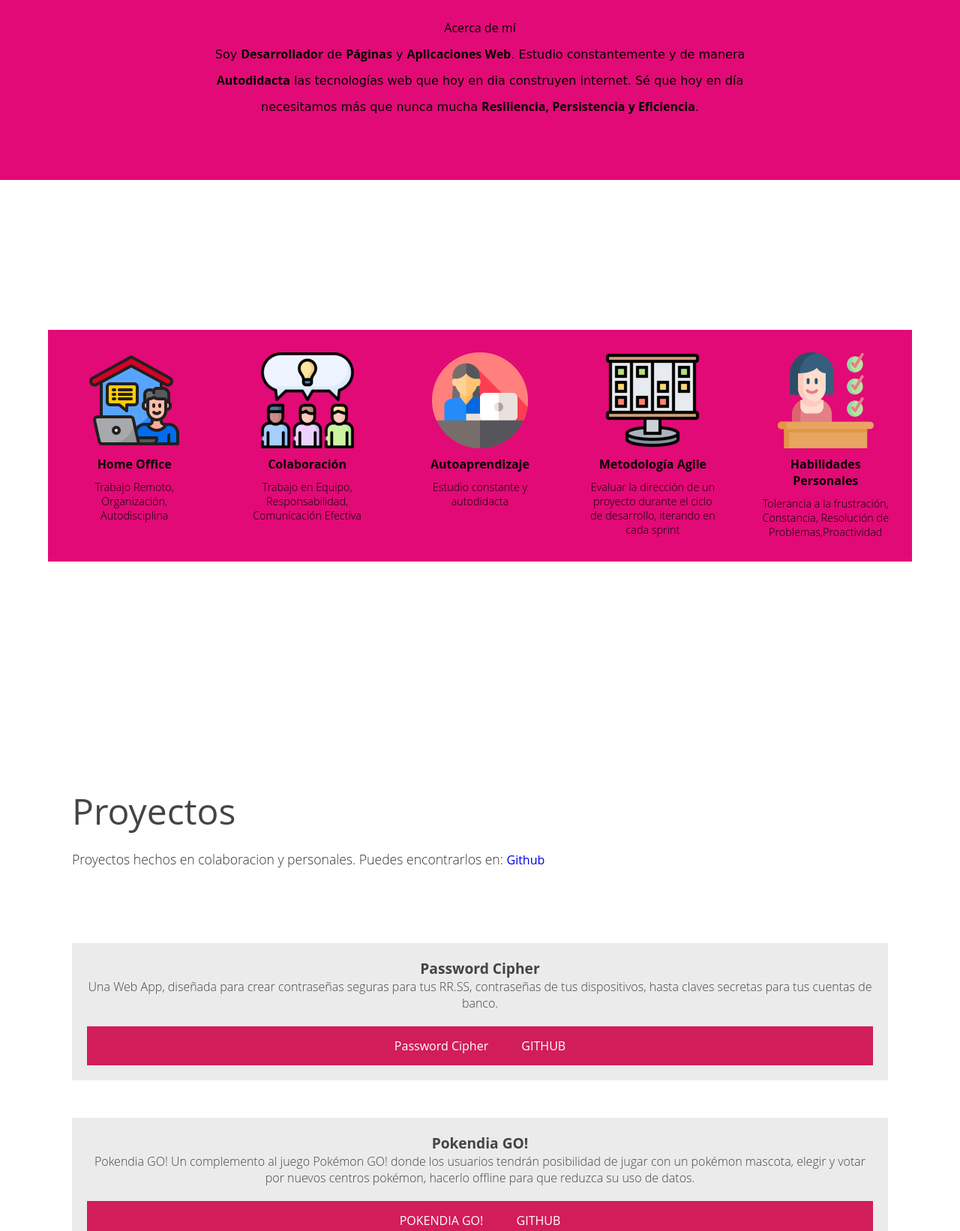
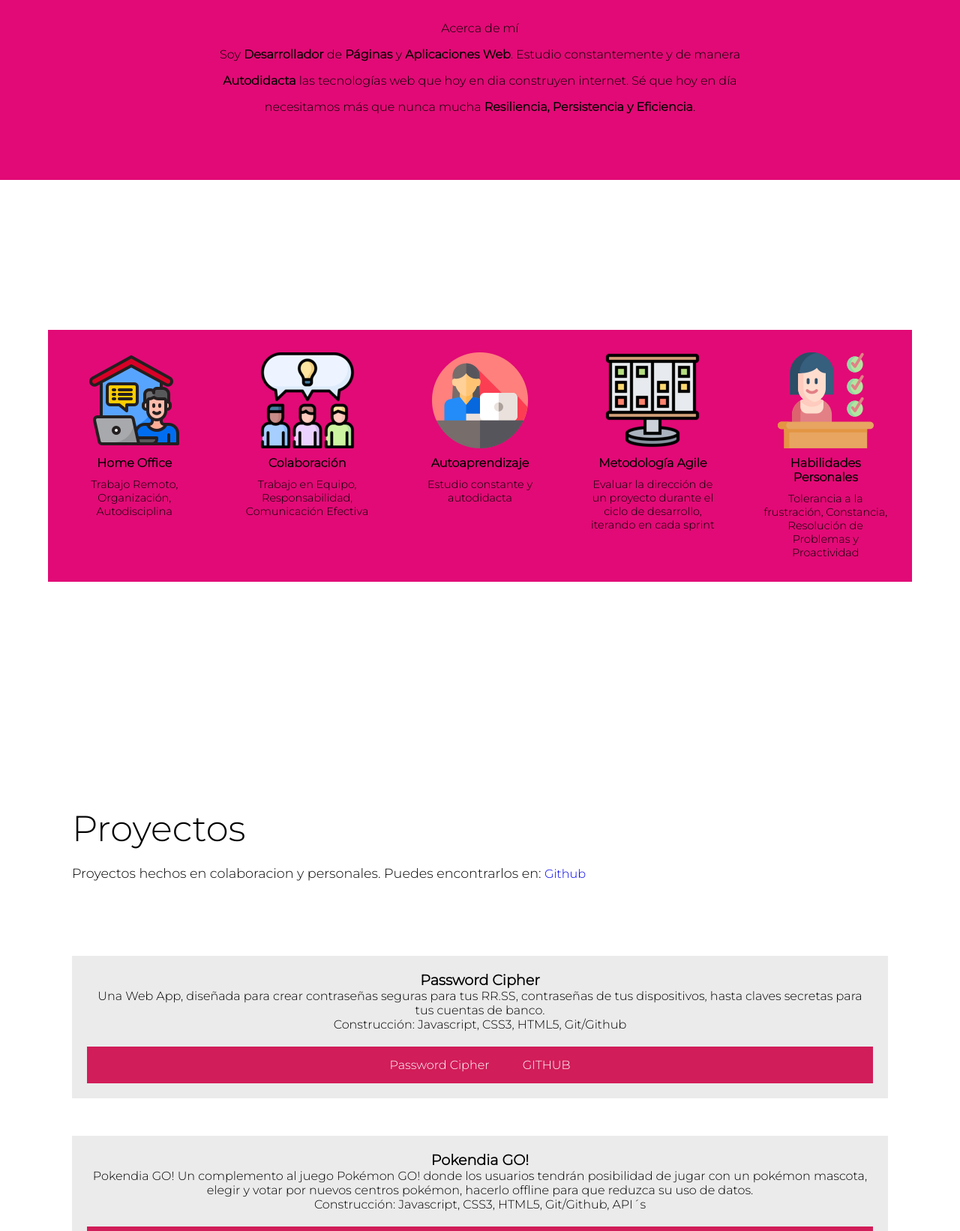
Before and after one commit to YazTepRod/portfolio.github.io, a plain HTML site: page index.html in a window 1280 px wide. Shown: the part 1020-2662 px from the top of the page at 75% size. Drawn offline with Linux system fonts and the light colour scheme.

Commit message:
Styles changes

```diff
--- a/css/estilos.css
+++ b/css/estilos.css
@@ -4,9 +4,8 @@
     margin: 0;
     padding: 0;
     box-sizing: border-box;
-
     font-size: 16px;
-    font-family: 'Open Sans';
+    font-family: 'Montserrat', sans-serif;
     font-weight: 400;
 }
 
@@ -31,7 +30,6 @@ header{
     height: 100vh;
     overflow: hidden;
     padding: 25vh 0;
-
     background: url('../source/img/presentacion.jpg');
     background-position: center;
     background-size: cover;
@@ -50,7 +48,6 @@ header .title{
     text-align: center;
     font-size: 4.6em;
     font-weight: 700;
-
     padding: 15px 0;
     color: #fff;
     background: rgba(218, 15, 133, 0.9);
@@ -64,11 +61,11 @@ header figure{
 header figure img{
     width: 150px;
     border-radius: 50%;
-    border: 6px solid rgba(255, 255, 255, .1)
+    border: 6px solid rgba(18, 165, 202, 0.637)
 }
 
 header .valor{
-    font-family: 'Red Rose', cursive;
+    font-family: 'Montserrat', sans-serif;
     text-align: center;
     color: white;
     font-weight: 700;
@@ -86,7 +83,7 @@ main{
 /* ===ABOUT ME */
 
 main .about-me{
-    font-family: 'Red Rose', cursive;
+    font-family: 'Montserrat', sans-serif;
     width: 100%;
     position: relative;
     text-align: center;
@@ -98,7 +95,7 @@ main .about-me{
 
 
 main .about-me article{
-    font-family: 'Red Rose', cursive;
+    font-family: 'Montserrat', sans-serif;
     width: 60%;
     max-width: 1000px;
     margin: auto;
@@ -175,12 +172,12 @@ main .projects{
 
 main .projects .title{
     font-size: 3em;
-    color: #444;
+    color: black;
     margin-bottom: 20px;
 }
 main .projects .description{
     font-weight: 300;
-    color: #333;
+    color: black;
     font-size: 1.1em;
     margin-bottom: 100px;
 }
@@ -191,7 +188,7 @@ main .projects .project-description{
     background: rgb(235,235,235);
     margin-bottom: 50px;
     text-align: center;
-    color: #444;
+    color:black;
 }
 
     .project-description h2{
@@ -235,7 +232,7 @@ main .skills {
 main .skills .title{
     width: 100%;
     font-size: 3em;
-    color: #444;
+    color: black;
     margin-bottom: 20px;
     margin: auto;
     margin-bottom: 100px;
@@ -247,7 +244,6 @@ main .skills .title{
         margin: 0 10px ;
         margin-bottom: 30px;
         padding: 20px;
-
         display: flex;
         flex-direction: column;
         justify-content: space-between;
@@ -282,7 +278,7 @@ footer .contact{
 }
 
 footer .contact h2 {
-    font-size: 5em;
+    font-size: 2em;
     color: #fff;
     font-weight: 300;
     margin-bottom: 40px;
--- a/index.html
+++ b/index.html
@@ -10,7 +10,7 @@
     <title>Yazmin Tepale</title>
 
     <!-- Fonts -->
-    <link href="https://fonts.googleapis.com/css2?family=Barlow:ital@1&display=swap" rel="stylesheet">
+    <link href="https://fonts.googleapis.com/css2?family=Montserrat:wght@300&display=swap" rel="stylesheet">
 
     <!-- Css -->
     <link rel="stylesheet" href="css/animacion.css">
@@ -43,7 +43,7 @@
         <!-- Acerca de mi -->
         <section class="about-me">
             <article>
-                <h2 class="title">Acerca de mí</h2>
+              <b><h2 class="title">Acerca de mí</h2></b>
 
                 Soy <b>Desarrollador</b> de <b>Páginas</b> y <b>Aplicaciones Web</b>.
                 Estudio constantemente y de manera <b>Autodidacta</b> las tecnologías web que hoy en dia
@@ -57,8 +57,6 @@
 
         <!-- Características -->
         <section class="characteristics">
-
-           <!--  <h2 class="title">Habilidades y Competencias</h2> -->
 
             <div class="character">
                 <img src="source/characteristics/ho.png" alt="Design and Develop">
@@ -86,7 +84,7 @@
             <div class="character">
                 <img src="source/characteristics/skills.png" alt="Personal Skills">
                 <p class="title">Habilidades Personales</p>
-                <p class="description">Tolerancia a la frustración, Constancia, Resolución de Problemas,Proactividad</p>
+                <p class="description">Tolerancia a la frustración, Constancia, Resolución de Problemas y Proactividad</p>
             </div>
         </section>
         <!-- =================== -->
@@ -104,6 +102,7 @@
                 <h2>Password Cipher</h2>
                 <p>Una Web App, diseñada para crear contraseñas seguras para tus RR.SS, contraseñas de tus dispositivos, hasta claves secretas
                     para tus cuentas de banco.
+                     <b><p>Construcción: Javascript, CSS3, HTML5, Git/Github</p></b>
                 </p>
 
                 <div>
@@ -113,9 +112,11 @@
             </div>
 
             <div class="project-description">
-                <h2>Pokendia GO!</h2>
+               <p><h2>Pokendia GO!</h2></p>
                 <p>Pokendia GO! Un complemento al juego Pokémon GO! donde los usuarios tendrán posibilidad de jugar con un pokémon mascota, elegir y votar por nuevos centros pokémon,
-                     hacerlo offline para que reduzca su uso de datos.</p>
+                     hacerlo offline para que reduzca su uso de datos.
+                     <b><p>Construcción: Javascript, CSS3, HTML5, Git/Github, API´s</p></b>
+                    </p>
 
                 <div>
                     <p><a target="_blank" href="https://yazteprod.github.io/Pokendia.github.io/" title="Arkei">POKENDIA GO!</a></p>
@@ -125,9 +126,12 @@
 
             <div class="project-description">
                 <h2>MarkDown Links</h2>
-                <p>md-links lee y analiza archivos en formatos Markdown, verificando los links que contenga y reportando algunas estadísticas.</p>
+                <p>md-links lee y analiza archivos en formatos Markdown, verificando los links que contenga y reportando algunas estadísticas.
+
+                    <b><p>Construcción: Nodejs, npm, github/git</p></b>
+                </p>
                 <div>
-                    <p><a target="_blank" href="https://github.com/YazTepRod/CDMX009-MdLinks/tree/gh-pages" title="StarHackaton">GITHUB</a></p>
+                    <p><a target="_blank" href="https://github.com/YazTepRod/CDMX009-MdLinks/tree/gh-pages" title="MDlinks">GITHUB</a></p>
                 </div>
             </div>
 
@@ -137,7 +141,7 @@
         <!-- Habilidades -->
         <section class="skills">
 
-            <h2 class="title">Software y Herramientas</h2>
+                <h2 class="title">Software y Herramientas</h2>
 
             <div class="skill">
                 <img src="source/aptitudes/html.png" alt="HTML5">
@@ -196,6 +200,7 @@
         <div class="contact">
             <h2>¡Contáctame!</h2>
             <p>Correo Electrónico:</p>
+
             <p>sytepale@gmail.com</p>
 
             <section class="media">
```
